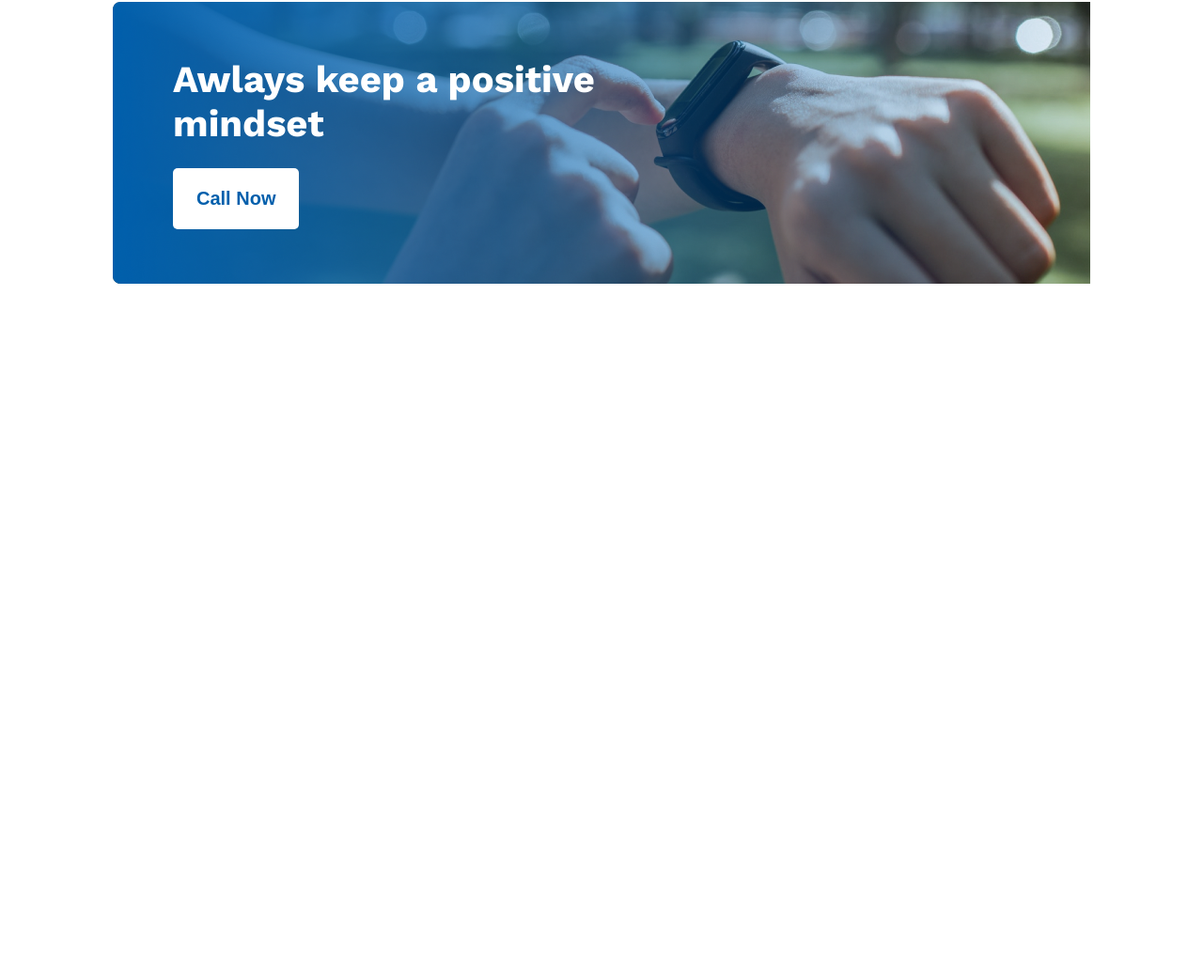
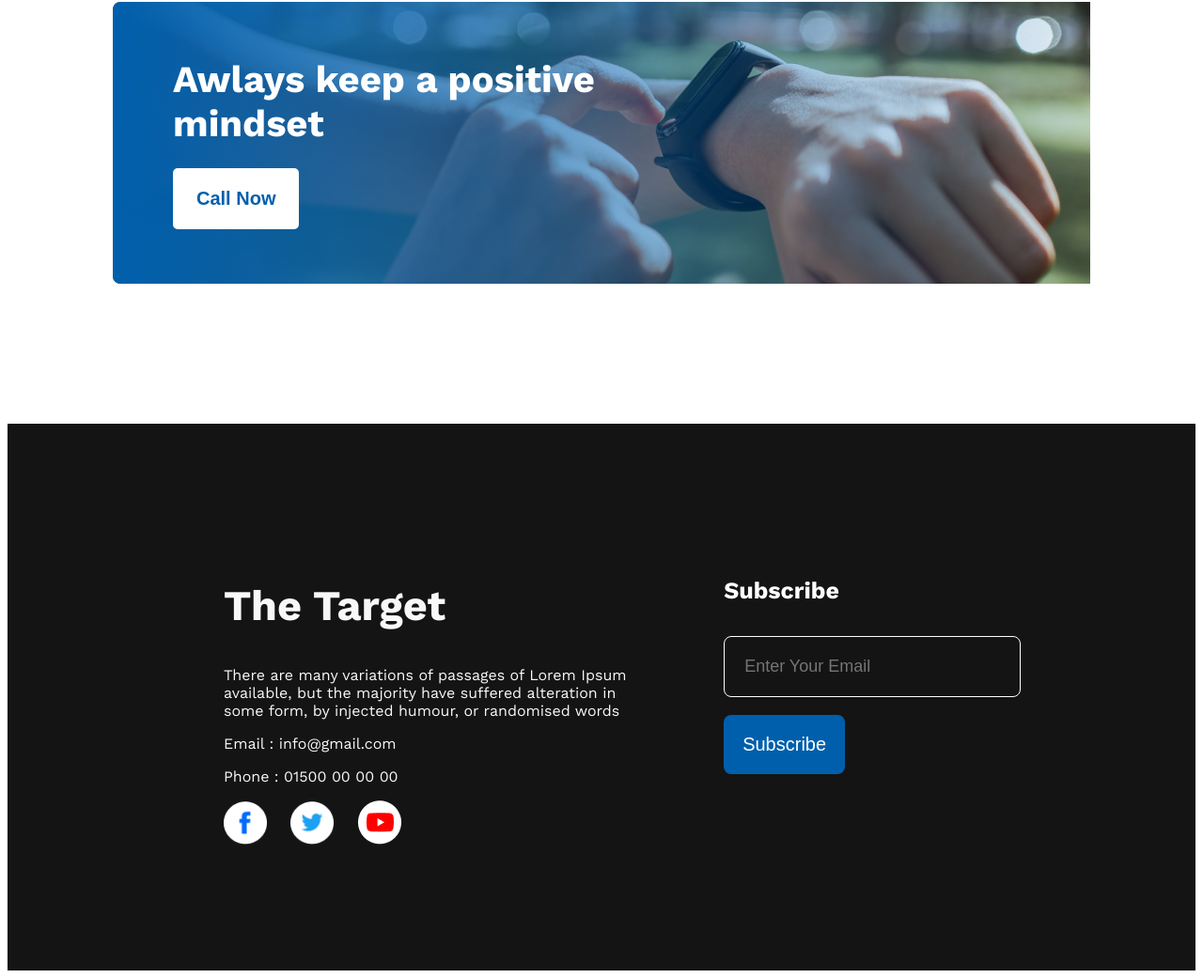
Before and after one commit to shahin-hossain-dev/the-target, a plain HTML site: page index.html in a window 1280 px wide. Shown: the part 2035-3076 px from the top of the page at 94% size. Before the commit the page ends 2364 px from the top, so only its background shows below. Drawn offline with nearby package versions, Linux system fonts and the light colour scheme.

Commit message:
footer information added

```diff
--- a/index.html
+++ b/index.html
@@ -82,7 +82,31 @@
         </section>
     </main>
     <!-- footer start -->
-    <footer></footer>
+    <footer class="footer">
+        <div class="footer-container">
+            <div class="footer-content">
+                <h2 class="footer-title">The Target</h2>
+                <p class="info">There are many variations of passages of Lorem Ipsum available, but the majority have
+                    suffered alteration in some form, by injected humour, or randomised words</p>
+                <p class="info">Email : info@gmail.com</p>
+                <p class="info">Phone : 01500 00 00 00</p>
+                <div>
+                    <a href=""><img src="./images/icons/fb.png" alt="" class="social-icon"></a>
+                    <a href=""><img src="./images/icons/twitter.png" alt="" class="social-icon"></a>
+                    <a href=""><img src="./images/icons/youtube.png" alt="" class="social-icon"></a>
+                </div>
+            </div>
+            <div class="subscribe-container">
+                <h4 class="subscribe-title">Subscribe</h4>
+                <form>
+                    <input type="email" name="email" id="email" placeholder="Enter Your Email">
+                    <br>
+                    <br>
+                    <input class="btn-subscribe" type="submit" value="Subscribe">
+                </form>
+            </div>
+        </div>
+    </footer>
 </body>
 
 </html>
--- a/styles/style.css
+++ b/styles/style.css
@@ -143,3 +143,65 @@ main {
     font-weight: 700;
     margin-bottom: 24px;
 }
+
+/* footer style */
+
+.footer {
+    background-color: var(--common-black);
+    padding: 130px 230px;
+    margin-top: 130px;
+}
+
+.footer-container {
+    display: flex;
+    gap: 100px;
+}
+
+.footer-content {
+    color: #F8F8F8;
+}
+
+.footer-title {
+    font-size: 45px;
+    font-weight: 700;
+}
+
+.social-icon {
+    width: 46px;
+    margin-right: 20px;
+}
+
+.subscribe-container {
+    color: #F8F8F8;
+    width: 100%;
+
+}
+
+.subscribe-title {
+    font-size: 25px;
+    color: #FFF;
+}
+
+.subscribe-container input[type='email'] {
+    padding: 21px;
+    font-size: 18px;
+    border: 0;
+    color: #FFF;
+    border-radius: 8px;
+    border: 1px solid #FFF;
+    background-color: var(--common-black);
+    width: 100%;
+}
+
+.btn-subscribe {
+    color: #fff;
+    background-color: #005FAC;
+    padding: 20px;
+    border: 0;
+    border-radius: 8px;
+    font-size: 20px;
+}
+
+.btn-subscribe:hover {
+    background-color: #015396;
+}
```
